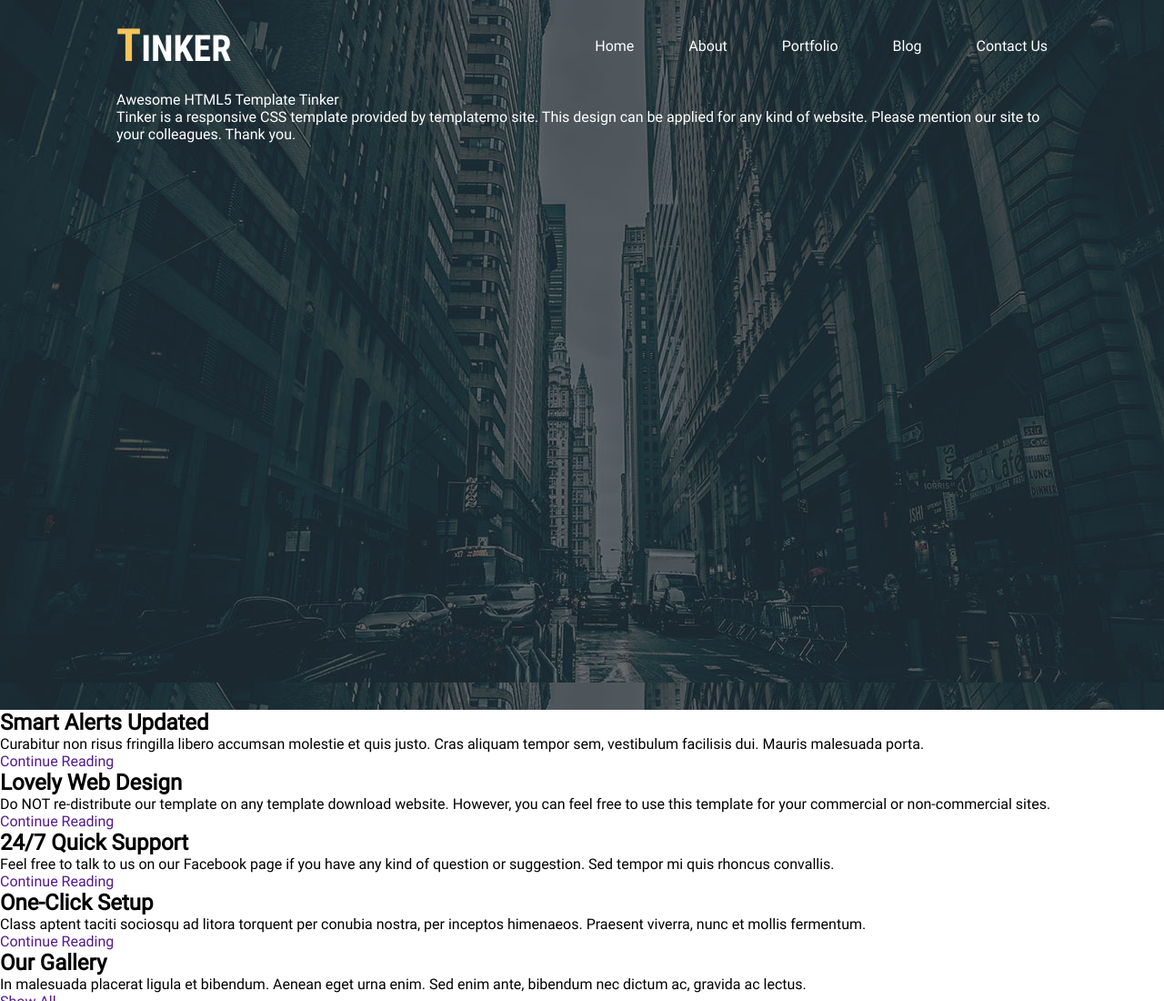
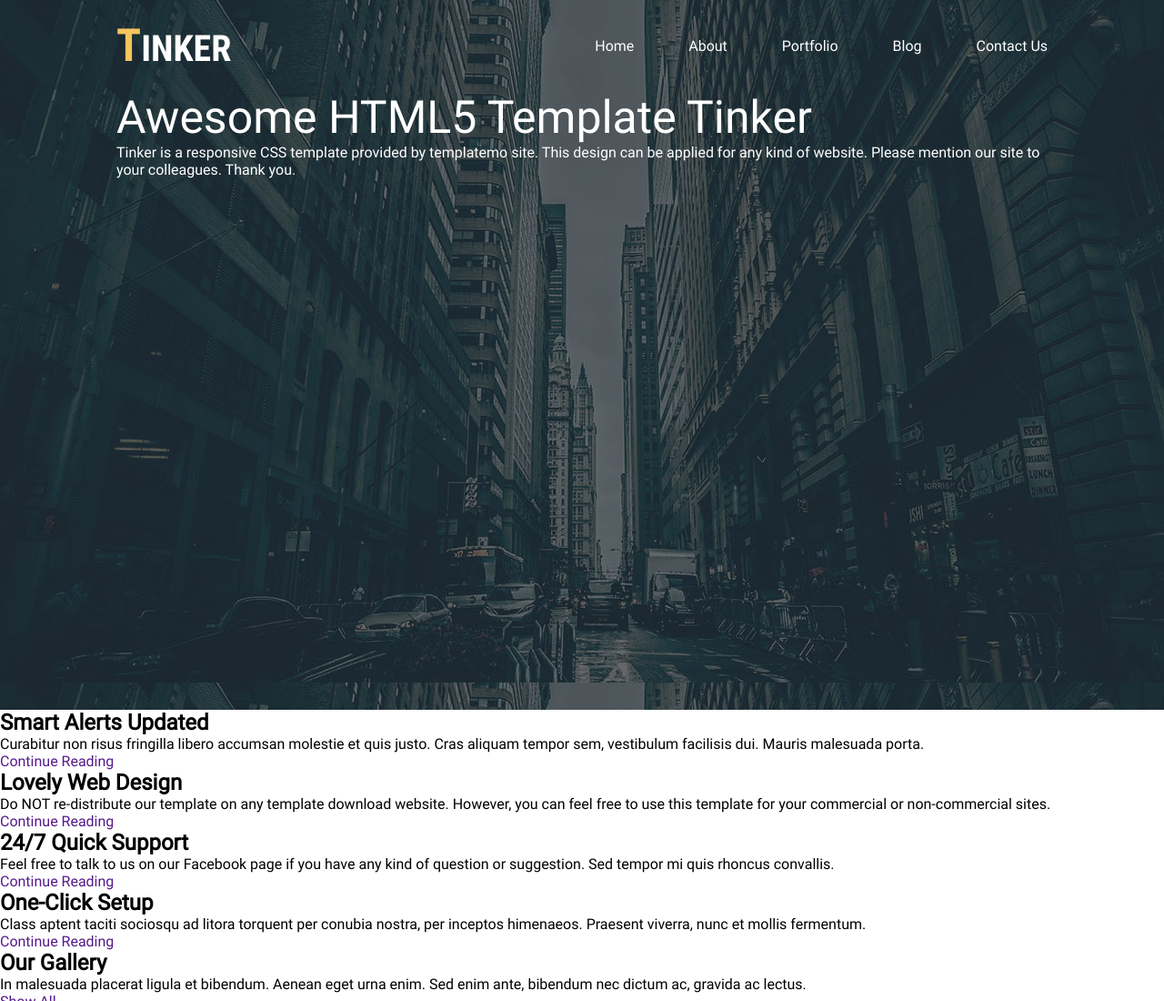
Before and after one commit to SCH-Matthys/Tinker, a plain HTML site: page index.html in a window 1280 px wide. Shown: the top 1100 px of the page at 91% size. Drawn offline with nearby package versions, Linux system fonts and the light colour scheme; files that its build step writes are made by us from their sources.

Commit message:
quasiment premier commit git

```diff
--- a/assets/sass/layout/_header.scss
+++ b/assets/sass/layout/_header.scss
@@ -44,5 +44,8 @@
     >div{
         padding-top: 100px;
         height: 85vh;
+        p:nth-of-type(1){
+            font-size: 50px;
+        }
     }
 }
```
